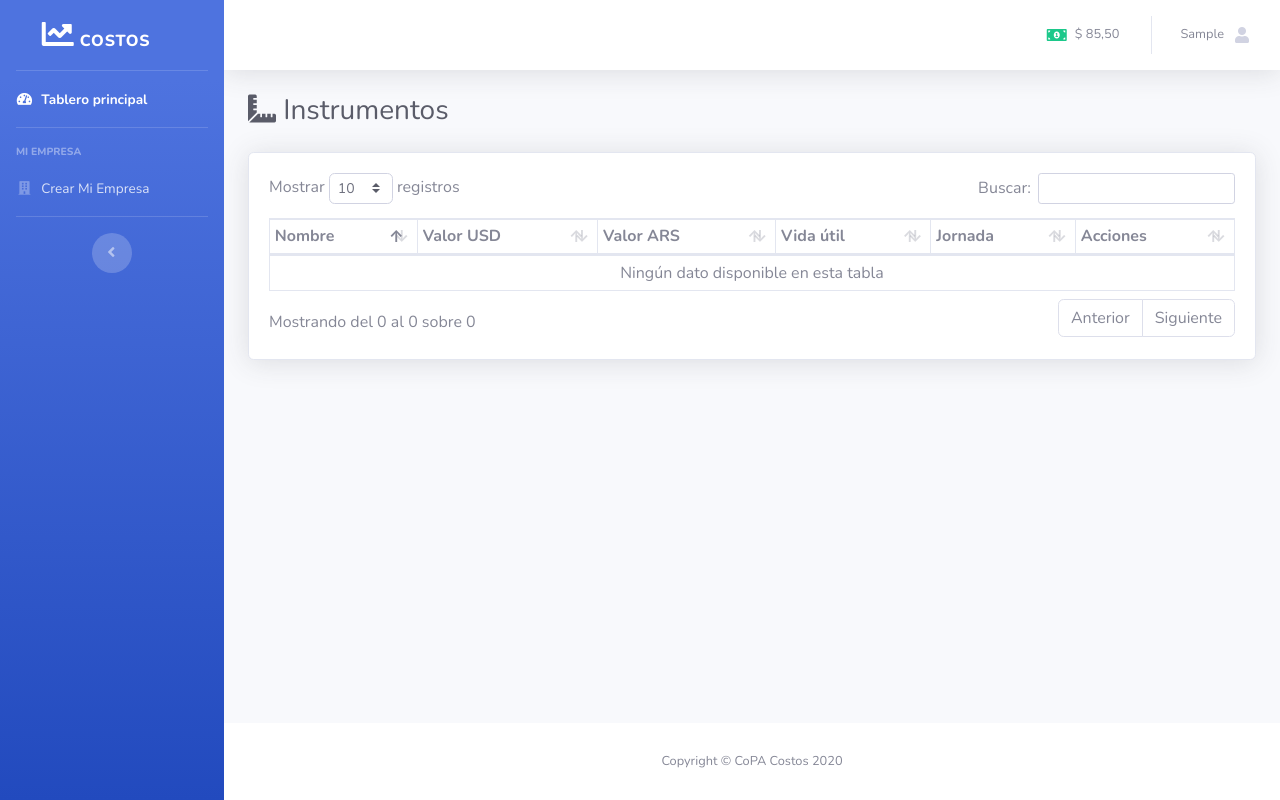
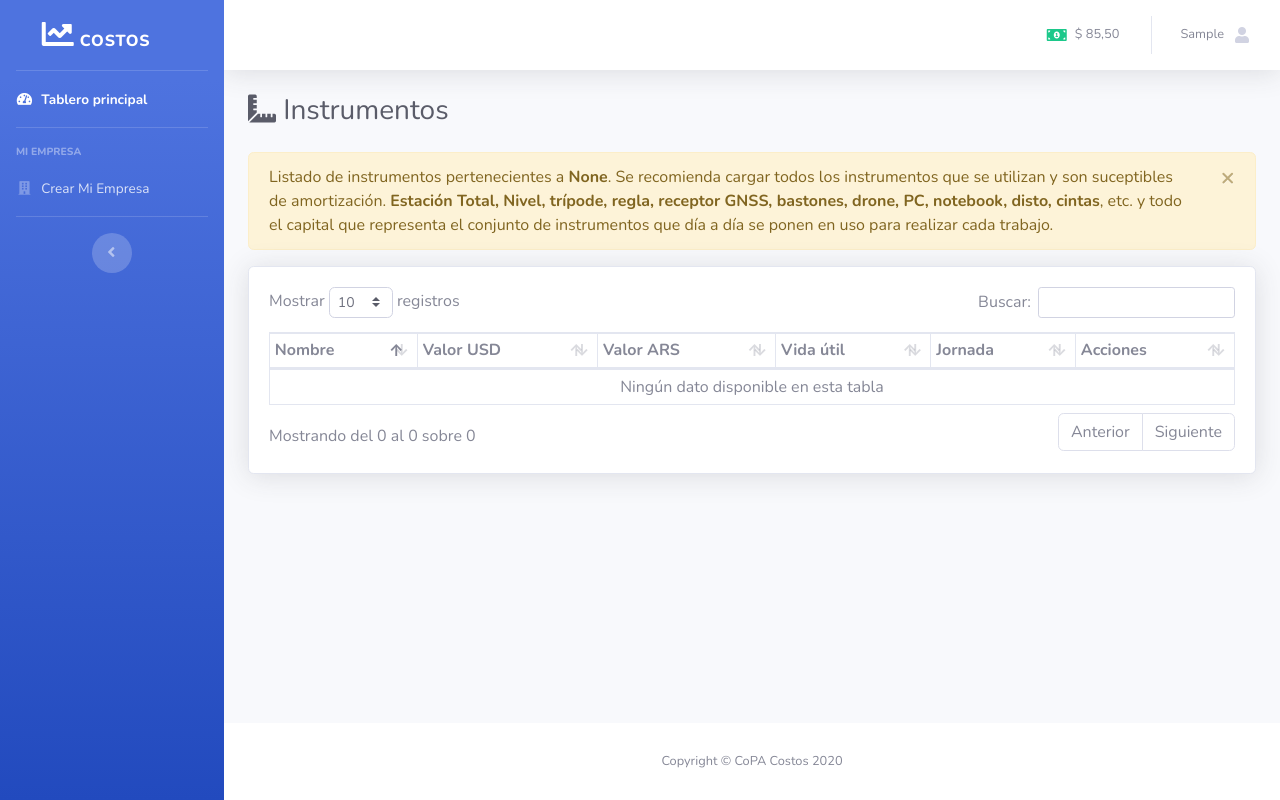
Before and after one commit to quijot/Costos-CoPA, a Django app: page /costos/instrumentos/ in a window 1280 px wide. Run offline with Django 3.2, Linux system fonts and the light colour scheme; the visitor is signed in with stand-in values (Sample User, id 1); parts of the project's set-up code (start-up, migrations or seed data) failed here and were passed over; some libraries are stand-ins or nearby versions.

Commit message:
Best object listing/printing presentations
Signed-off-by: Santiago Pestarini <santiagonob@gmail.com>

```diff
--- a/costos/templates/costos/instrumento_list.html
+++ b/costos/templates/costos/instrumento_list.html
@@ -11,14 +11,29 @@ Instrumentos {% if user.empresa %}de <strong>{{ user.empresa }}</strong>{% endif
 {% endblock page-heading %}
 {% block page-heading-buttons %}
 {% if user.empresa %}
-<div class="btn-group" role="group" aria-label="Actions">
-  <a href="{% url 'instrumento_create' %}" class="d-none d-sm-inline-block btn btn-sm btn-success shadow-sm"><i
+<div class="btn-group d-print-none" role="group" aria-label="Actions">
+  <a href="{% url 'instrumento_create' %}" class="d-sm-inline-block btn btn-sm btn-success shadow-sm"><i
       class="fas fa-plus fa-sm text-white-50"></i> Agregar</a>
 </div>
 {% endif %}
 {% endblock page-heading-buttons %}
 
 {% block content %}
+<div class="row">
+  <div class="col">
+    <div class="alert alert-warning alert-dismissible fade show" role="alert">
+      Listado de instrumentos pertenecientes a <strong>{{ user.empresa }}</strong>.
+      Se recomienda cargar todos los instrumentos que se utilizan y son suceptibles
+      de amortización. <strong>Estación Total, Nivel, trípode, regla, receptor GNSS,
+      bastones, drone, PC, notebook, disto, cintas</strong>, etc. y todo el capital
+      que representa el conjunto de instrumentos que día a día se ponen en uso para
+      realizar cada trabajo.
+      <button type="button" class="close" data-dismiss="alert" aria-label="Close">
+        <span aria-hidden="true">&times;</span>
+      </button>
+    </div>
+  </div>
+</div>
 <div class="card shadow mb-4">
   <div class="card-body">
     <div class="table-responsive">
--- a/templates/base.html
+++ b/templates/base.html
@@ -39,8 +39,8 @@
             <h1 class="h3 mb-0 text-gray-800">{% block page-heading %}{% endblock %}</h1>
             {% block page-heading-buttons %}
             <!-- Button Group sample
-            <div class="btn-group" role="group" aria-label="Actions">
-              <a href="#" class="d-none d-sm-inline-block btn btn-sm btn-primary shadow-sm"><i
+            <div class="btn-group d-print-none" role="group" aria-label="Actions">
+              <a href="#" class="d-sm-inline-block btn btn-sm btn-primary shadow-sm"><i
                   class="fas fa-plus fa-sm text-white-50"></i> Agregar</a>
             </div>
             -->
```
Also changed, not shown: costos/templates/costos/profesional_list.html (+11 -0 lines), costos/templates/costos/vehiculo_list.html (+15 -2 lines).
